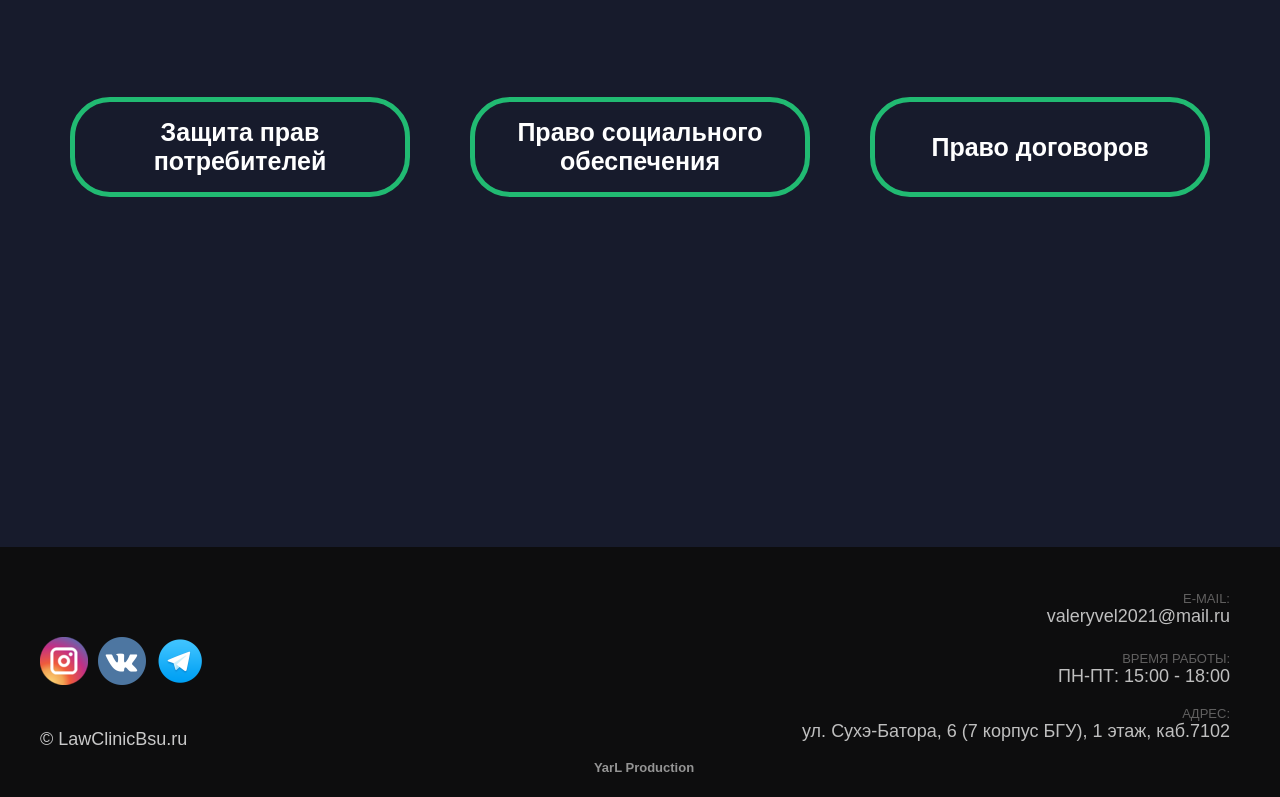
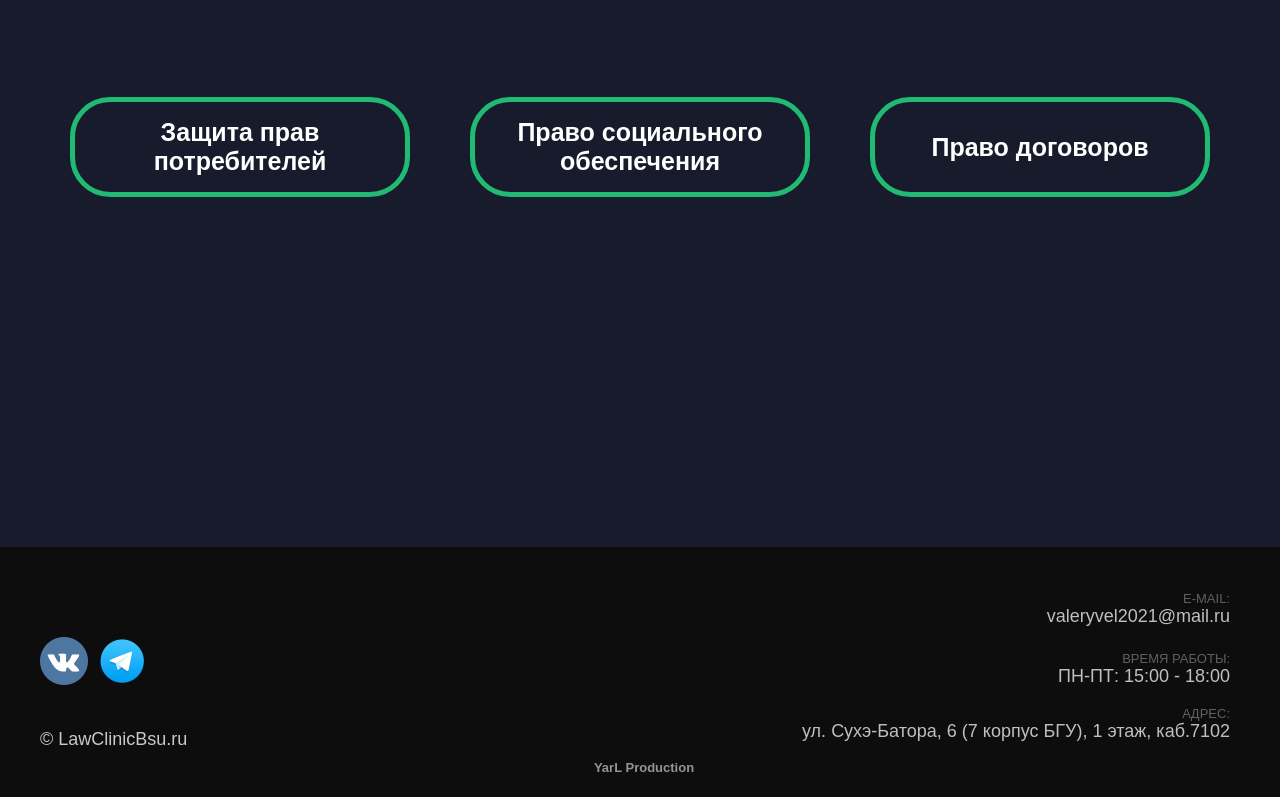
Before and after one commit to YarL03/LD_project, a plain HTML site: page index.html in a window 1280 px wide. Shown: the part 4932-5729 px from the top of the page. Drawn offline with Linux system fonts and the light colour scheme.

Commit message:
Update index.html

```diff
--- a/index.html
+++ b/index.html
@@ -300,9 +300,9 @@
                 <div class="footer-content">
 
                 <div class="footer-socials">
-                    <a target="_blank" href="https://www.instagram.com/yur_klinika_bsu03/?utm_medium=copy_link" class="footer-socials-icon">
+<!--                     <a target="_blank" href="https://www.instagram.com/yur_klinika_bsu03/?utm_medium=copy_link" class="footer-socials-icon">
                     <div class="instagram opacity-hover"></div>
-                    </a>
+                    </a> -->
                     <a target="_blank" href="https://vk.com/legalclinicbsu" class="footer-socials-icon">
                     <div class="vk opacity-hover"></div>
                     </a>
```
